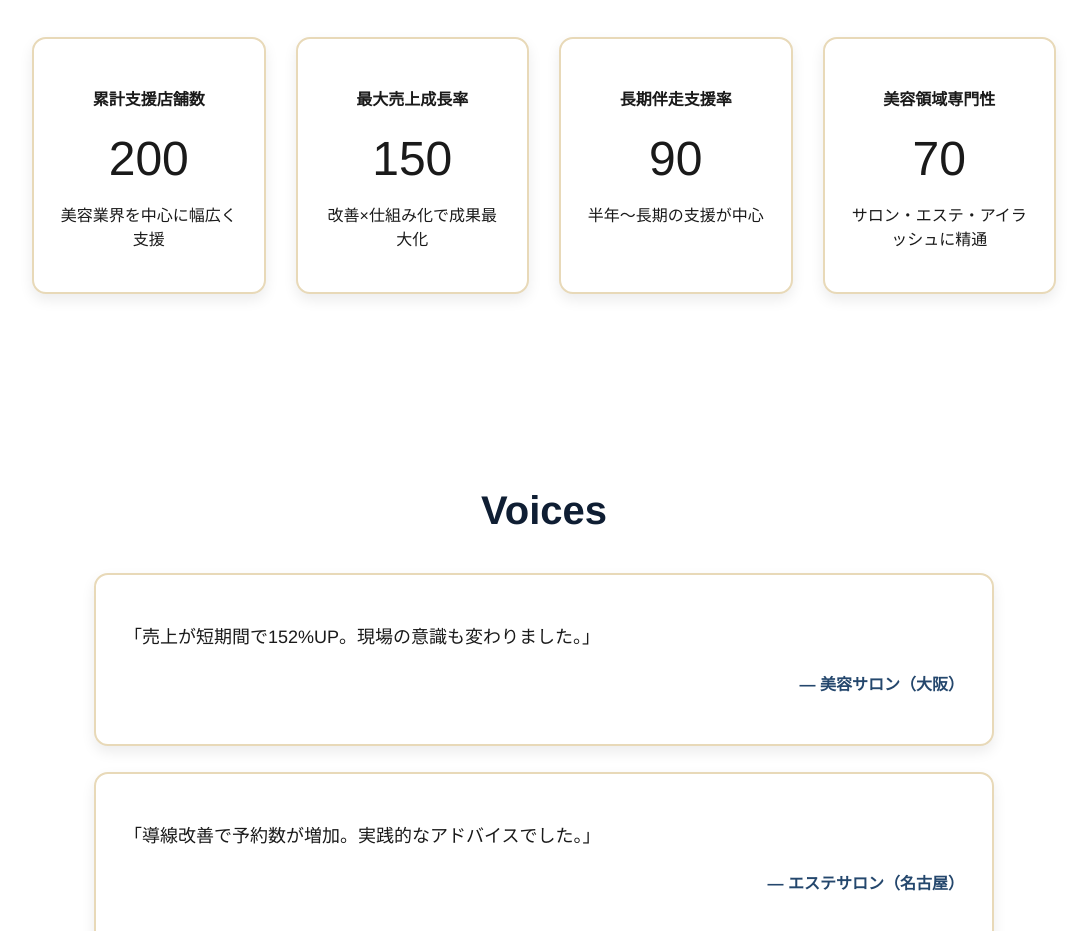
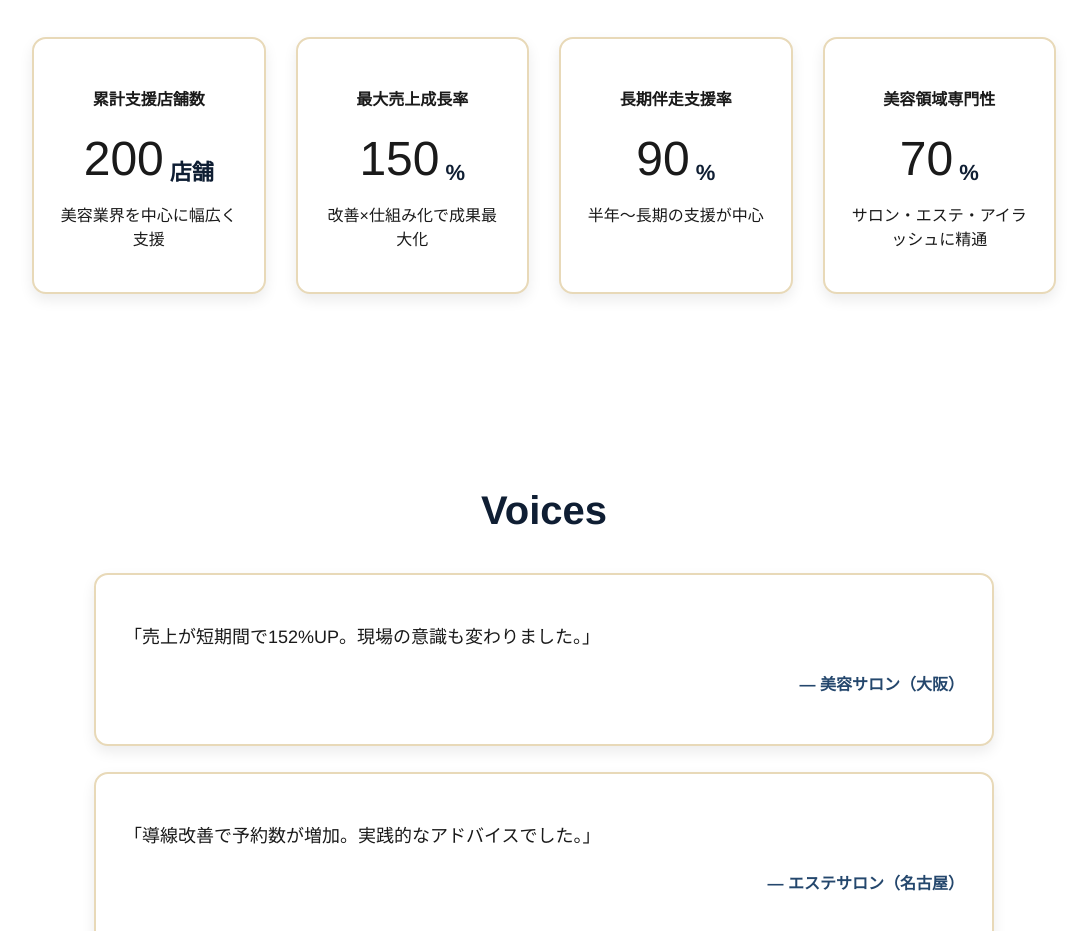
Before and after one commit to Virenty/virenty, a plain HTML site: page index.html in a window 1280 px wide. Shown: the part 2268-3199 px from the top of the page, without its empty margins (96-1183 px from the left). Drawn offline with Linux system fonts and the light colour scheme.

Commit message:
Update index.html

```diff
--- a/index.html
+++ b/index.html
@@ -359,30 +359,46 @@ footer {
 
   <div class="achieve-grid">
 
+    <!-- 01 -->
     <div class="achieve-card motion-up">
       <h4>累計支援店舗数</h4>
-      <div class="count" data-target="200" style="font-size:48px;">0</div>
+      <div style="display:flex; justify-content:center; align-items:flex-end; gap:6px;">
+        <div class="count" data-target="200" style="font-size:48px;">0</div>
+        <span style="font-size:22px; color:#0f1e33; font-weight:600;">店舗</span>
+      </div>
       <p>美容業界を中心に幅広く支援</p>
       <div class="bar"></div>
     </div>
 
+    <!-- 02 -->
     <div class="achieve-card motion-up">
       <h4>最大売上成長率</h4>
-      <div class="count" data-target="150" style="font-size:48px;">0</div>
+      <div style="display:flex; justify-content:center; align-items:flex-end; gap:6px;">
+        <div class="count" data-target="150" style="font-size:48px;">0</div>
+        <span style="font-size:22px; color:#0f1e33; font-weight:600;">%</span>
+      </div>
       <p>改善×仕組み化で成果最大化</p>
       <div class="bar" style="width:85%;"></div>
     </div>
 
+    <!-- 03 -->
     <div class="achieve-card motion-up">
       <h4>長期伴走支援率</h4>
-      <div class="count" data-target="90" style="font-size:48px;">0</div>
+      <div style="display:flex; justify-content:center; align-items:flex-end; gap:6px;">
+        <div class="count" data-target="90" style="font-size:48px;">0</div>
+        <span style="font-size:22px; color:#0f1e33; font-weight:600;">%</span>
+      </div>
       <p>半年〜長期の支援が中心</p>
       <div class="bar" style="width:90%;"></div>
     </div>
 
+    <!-- 04 -->
     <div class="achieve-card motion-up">
       <h4>美容領域専門性</h4>
-      <div class="count" data-target="70" style="font-size:48px;">0</div>
+      <div style="display:flex; justify-content:center; align-items:flex-end; gap:6px;">
+        <div class="count" data-target="70" style="font-size:48px;">0</div>
+        <span style="font-size:22px; color:#0f1e33; font-weight:600;">%</span>
+      </div>
       <p>サロン・エステ・アイラッシュに精通</p>
       <div class="bar" style="width:70%;"></div>
     </div>
```
